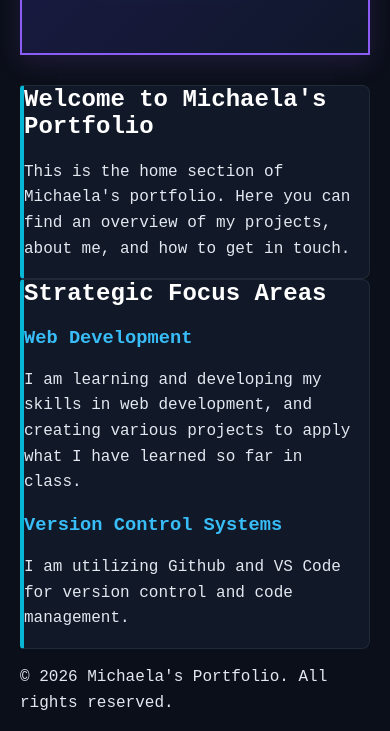
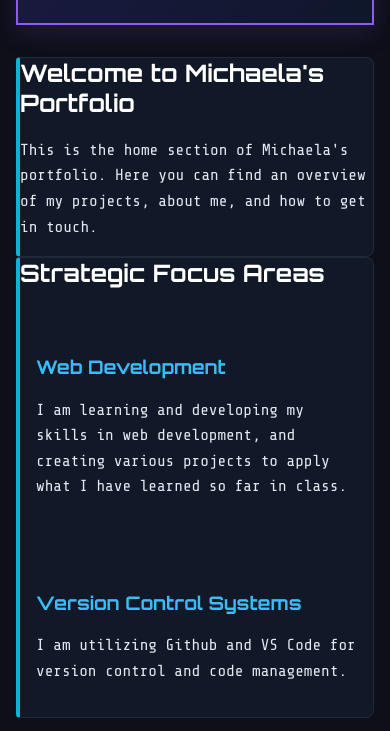
Before and after one commit to mellis2-sudo/CSS-Styling-Assignment, a plain HTML site: page index.html in a window 390 px wide. Shown: the part 236-967 px from the top of the page. Drawn offline with nearby package versions, Linux system fonts and the light colour scheme.

Commit message:
Fix content-grid wrapper layout and add columns

```diff
--- a/index.html
+++ b/index.html
@@ -27,14 +27,20 @@
 
             <section>
                 <h2>Strategic Focus Areas</h2>
-                <h3>Web Development</h3>
-                <p>I am learning and developing my skills in web development, and creating various projects to apply what I have learned so far in class.
 
-                    <h3> Version Control Systems</h3>
-                    <p> I am utilizing Github and VS Code for version control and code management.</p>
-                </section>
-            </main>
+                <div class="content-grid">
 
+                    <div class="content-card">
+                        <h3>Web Development</h3>
+                        <p>I am learning and developing my skills in web development, and creating various projects to apply what I have learned so far in class.</p>
+                    </div>
+
+                    <div class="content-card">
+                        <h3>Version Control Systems</h3>
+                        <p>I am utilizing Github and VS Code for version control and code management.</p>
+                    </div>
+                </div>
+            </section>
             <footer>
                 <p>&copy; 2026 Michaela's Portfolio. All rights reserved.</p>
             </footer>
--- a/style.css
+++ b/style.css
@@ -1,9 +1,14 @@
-body {
-    font-family: 'Courier New', monospace;
-    background-color: #0b0f19; Dark Midnight Blue
+@import url('https://fonts.googleapis.com/css2?family=Orbitron:wght@400;700&family=Share+Tech+Mono&display=swap');
+
+ #main-header h1, section h2, h3, h4 {
+    font-family: 'Orbitron', sans-serif;
+  }
+ body {
+    font-family: 'Share Tech Mono', monospace;
+    background-color: #0e0f19; Dark Midnight Blue
     color: #ffffff; /* FORCE ALL BASE TEXT WHITE */
     margin: 0;
-    padding: 20px;
+    padding: 24px;
 }
 
 #main-header {
@@ -12,7 +17,7 @@ body {
     text-shadow: 0 0 10px rgba(6, 182, 212, 0.4); /* Glow effect */
 
     padding: 40px;
-    margin-bottom: 30px;
+    margin-bottom: 32px;
     border: 2px solid #8b5cf6; /* Electric Purple Border */
     box-shadow: 0 8px 24px rgba(139, 92, 246, 0.15); /* Puple Shadow */
 }
@@ -20,9 +25,9 @@ body {
 .nav-bar ul {
     list-style: none;
     display: flex;
-    gap: 25px;
+    gap: 24px;
 
-    padding: 15px 0 0 0;
+    padding: 16px 0 0 0;
     margin: 0;
     border-top: 1px dashed #334155; /* Dashed border */
 }
@@ -45,7 +50,7 @@ body {
 
 section {
     background-color: #111827; /* Dark Grey */
-    padding: 25x;
+    padding: 24x;
     border: 1px solid #1f2937;
     border-left: 4px solid #06b6d4; /* Accent border neon cyan */
     border-radius: 4px 8px 8px 4px;
@@ -67,3 +72,40 @@ p {
 h3, h4 {
     color: #38bdf8 !important; /* Bright blue for section headings */
 }
+
+.content-grid {
+    display: flex;
+    flex-wrap: wrap;
+    gap: 24px;
+    margin-top: 32px;
+}
+
+.content-card {
+    flex: 1 1 calc(50% - 24px);
+    min-width: 280px;
+    background-color: #111827;
+    padding: 16px;
+    border-radius: 8px;
+
+}
+@media (max-width: 768px) {
+    body {
+        padding: 16px;
+
+    }
+
+    #main-header {
+        padding: 24px;
+    }
+}
+
+
+@media (max-width: 480px) {
+    .nav-bar ul {
+        flex-direction: column;
+        gap: 16px;
+    }
+    .content-card {
+        flex: 1 1 100%;
+    }
+}
```
